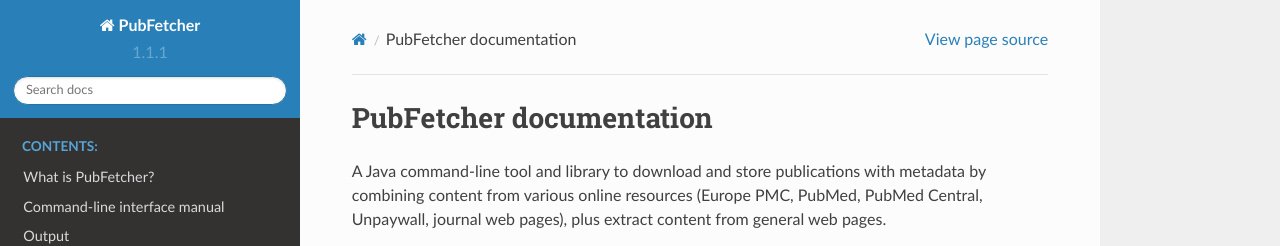
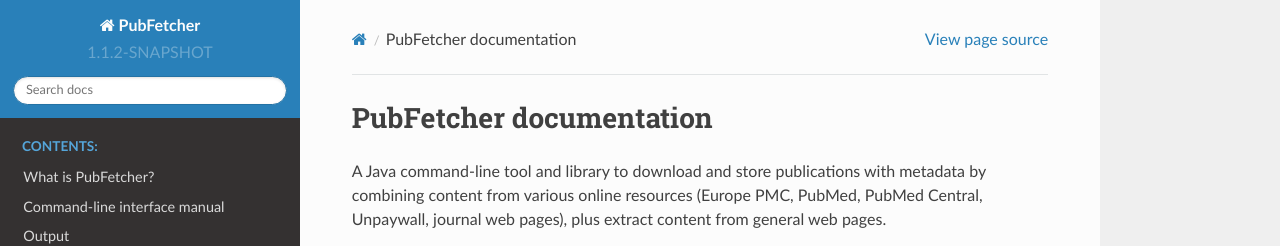
Before and after one commit to edamontology/pubfetcher, a Sphinx documentation site: the page built from docs/index.rst, in a window 1280 px wide. Shown: the top 246 px of the page. Built offline with Sphinx 7.4.7 and the Read the Docs theme 2.0.0, drawn with Linux system fonts in a browser that asks for light colours.

Commit message:
Start 1.1.2-SNAPSHOT

```diff
--- a/docs/conf.py
+++ b/docs/conf.py
@@ -4,8 +4,8 @@
 project = 'PubFetcher'
 author = 'Erik Jaaniso'
 copyright = '2018-2020, Erik Jaaniso'
-version = '1.1.1'
-release = '1.1.1'
+version = '1.1.2-SNAPSHOT'
+release = '1.1.2-SNAPSHOT'
 
 master_doc = 'index'
 exclude_patterns = ['_build', 'Thumbs.db', '.DS_Store']
--- a/pom.xml
+++ b/pom.xml
@@ -23,7 +23,7 @@
 
   <groupId>org.edamontology.pubfetcher</groupId>
   <artifactId>pubfetcher</artifactId>
-  <version>1.1.1</version>
+  <version>1.1.2-SNAPSHOT</version>
   <packaging>pom</packaging>
 
   <name>PubFetcher</name>
@@ -54,7 +54,7 @@
     <maven.compiler.source>1.8</maven.compiler.source>
     <maven.compiler.target>1.8</maven.compiler.target>
     <project.build.sourceEncoding>UTF-8</project.build.sourceEncoding>
-    <pubfetcher.version>1.1.1</pubfetcher.version>
+    <pubfetcher.version>1.1.2-SNAPSHOT</pubfetcher.version>
     <maven.enforcer.version>3.1.0</maven.enforcer.version>
     <maven.compiler.version>3.10.1</maven.compiler.version>
     <maven.jar.version>3.3.0</maven.jar.version>
```
Also changed, not shown: 3 other files.
